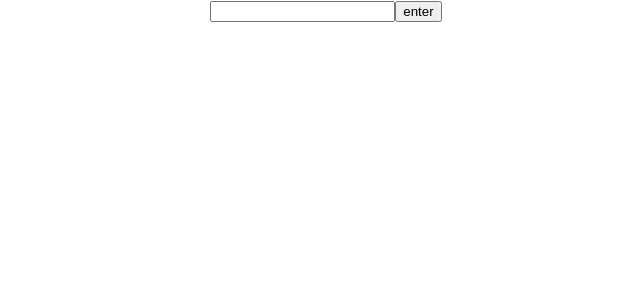
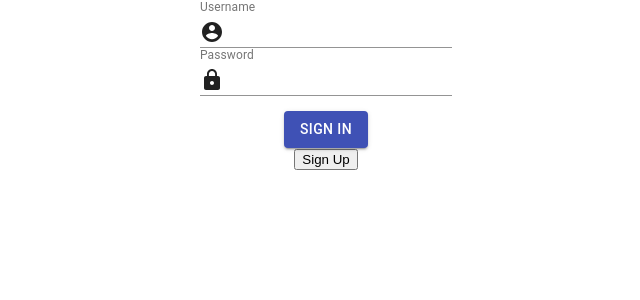
Before and after one commit to PCHANUL/Project-2P, a React (Create React App) app in the folder client/: page /selectroom in a window 1280 px wide. Shown: the top 300 px of the page, without its empty margins (314-954 px from the left). Built offline with nearby package versions, Linux system fonts and the light colour scheme.

Commit message:
"Login"_Signin material ui implemented

```diff
--- a/client/package.json
+++ b/client/package.json
@@ -3,6 +3,8 @@
   "version": "0.1.0",
   "private": true,
   "dependencies": {
+    "@material-ui/core": "^4.11.0",
+    "@material-ui/icons": "^4.9.1",
     "@testing-library/jest-dom": "^4.2.4",
     "@testing-library/react": "^9.5.0",
     "@testing-library/user-event": "^7.2.1",
--- a/client/src/App.js
+++ b/client/src/App.js
@@ -1,17 +1,16 @@
-import React, {Component} from 'react';
+import React, { Component } from 'react';
 import './App.css';
-import Signin from './containers/Signin'
-import Signup from './containers/Signup'
+import Signin from './containers/Signin';
+import Signup from './containers/Signup';
+import Login from './Pages/Login/Login';
 
 class App extends Component {
   render() {
     return (
       <div className='App'>
-        <Signup></Signup>
-        <Signin></Signin>
+        <Login />
       </div>
     );
-
   }
 }
 
--- a/client/src/Components/Login/Signin.js
+++ b/client/src/Components/Login/Signin.js
@@ -1,20 +1,68 @@
-import React, { Component } from 'react'
+import React, { Component } from 'react';
+import { Button } from '@material-ui/core';
+import TextField from '@material-ui/core/TextField';
+import InputAdornment from '@material-ui/core/InputAdornment';
+import AccountCircle from '@material-ui/icons/AccountCircle';
+import LockIcon from '@material-ui/icons/Lock';
 
 class Signin extends Component {
-  state = {email:''}
+  state = {
+    username: '',
+    password: '',
+  };
 
   render() {
     return (
-      <div>
-        <input type="text" value={this.state.email} onChange={function(e){
-          this.setState({ email:e.target.value })
-        }.bind(this)}></input>
-        <input type="button" value="enter" onClick={function(){
-          this.props.onClick(this.state.email);
-        }.bind(this)}></input>
-      </div>
-    )
+      <form>
+        <div>
+          <TextField
+            id='input-with-icon-textfield'
+            label='Username'
+            InputProps={{
+              startAdornment: (
+                <InputAdornment position='start'>
+                  <AccountCircle />
+                </InputAdornment>
+              ),
+            }}
+          />
+        </div>
+        <div>
+          <TextField
+            id='input-with-icon-textfield'
+            label='Password'
+            InputProps={{
+              startAdornment: (
+                <InputAdornment position='start'>
+                  <LockIcon />
+                </InputAdornment>
+              ),
+            }}
+          />
+        </div>
+        <div style={{ marginTop: '15px' }}>
+          <Button variant='contained' color='primary' onClick={() => console.log(123)}>
+            Sign In
+          </Button>
+        </div>
+      </form>
+    );
   }
 }
 
-export default Signin
+export default Signin;
+
+// <div>
+// <input
+//   type='text'
+//   value={this.state.username}
+//   onChange={(e) => this.setState({ username: e.target.value })}
+// />
+// </div>
+// <div>
+// <input
+//   type='password'
+//   value={this.state.password}
+//   onChange={(e) => this.setState({ password: e.target.value })}
+// />
+// </div>
--- a/client/src/Components/Login/Signup.js
+++ b/client/src/Components/Login/Signup.js
@@ -1,12 +1,41 @@
-import React, { Component } from 'react'
+import React, { Component } from 'react';
+import { Button } from '@material-ui/core';
 
 class Signup extends Component {
-
-  render(){
-    return(
-      <div>{this.props.email}</div>
-    )
+  state = {
+    username: '',
+    password: '',
+  };
+  render() {
+    return (
+      <form>
+        <div>
+          <span>Username</span>
+          <input
+            type='text'
+            value={this.state.username}
+            onChange={(e) => this.setState({ username: e.target.value })}
+          />
+        </div>
+        <div>
+          <span>password</span>
+          <input
+            type='password'
+            value={this.state.password}
+            onChange={(e) => this.setState({ password: e.target.value })}
+          />
+        </div>
+        <div>
+          <button>GOOGLE LOGIN</button>
+        </div>
+        <div>
+          <Button variant='contained' color='primary' onClick={() => console.log(123)}>
+            Sign Up
+          </Button>
+        </div>
+      </form>
+    );
   }
 }
 
-export default Signup
+export default Signup;
--- a/client/src/Pages/Login/Login.js
+++ b/client/src/Pages/Login/Login.js
@@ -1,7 +1,29 @@
-import React from 'react';
+import React, { Component } from 'react';
+import Signin from '../../containers/Signin';
+import Signup from '../../containers/Signup';
 
-const Login = () => {
-  return <div></div>;
-};
+class Login extends Component {
+  state = {
+    openSignup: false,
+  };
+  render() {
+    let signup = !this.state.openSignup ? (
+      <div>
+        <button onClick={() => this.setState({ openSignup: !this.state.openSignup })}>
+          Sign Up
+        </button>
+      </div>
+    ) : (
+      <Signup />
+    );
+
+    return (
+      <div>
+        <Signin />
+        {signup}
+      </div>
+    );
+  }
+}
 
 export default Login;
--- a/client/src/containers/Signin.js
+++ b/client/src/containers/Signin.js
@@ -1,16 +1,19 @@
-import Signin from '../Components/Login/Signin'
-import {connect} from 'react-redux';
+import Signin from '../Components/Login/Signin';
+import { connect } from 'react-redux';
+import * as actionTypes from '../store/actions';
 
 // redux에서 store의 값이 변경될때마다 실행, store의 state값을 받음
-function mapReduxStateToReactProps(state){
-  return {}
+function mapReduxStateToReactProps(state) {
+  return {
+    login: state.login,
+  };
 }
-function mapReduxDispatchToReactProps(dispatch){
+function mapReduxDispatchToReactProps(dispatch) {
   return {
-    onClick: function(email){
-      dispatch({type:"INCREMENT", email:email})
-    }
-  }
+    onEmailType: (email) => dispatch({ type: actionTypes.EMAIL_INPUT, payload: email }),
+    onPasswordType: (password) => dispatch({ type: actionTypes.PASSWORD_INPUT, payload: password }),
+    signin: () => dispatch({ type: actionTypes.LOGIN }),
+  };
 }
 export default connect(mapReduxStateToReactProps, mapReduxDispatchToReactProps)(Signin);
 
--- a/client/src/index.js
+++ b/client/src/index.js
@@ -4,8 +4,8 @@ import './index.css';
 import App from './App';
 import * as serviceWorker from './serviceWorker';
 
-import { Provider } from 'react-redux'
-import store from './store'
+import { Provider } from 'react-redux';
+import store from './store/store';
 
 ReactDOM.render(
   <React.StrictMode>
--- a/client/src/store.js
+++ /dev/null
@@ -1,12 +0,0 @@
-import { createStore } from 'redux';
-
-export default createStore(function(state, action){
-  // 최초의 실행
-  if(state === undefined){
-    return { email:'' }
-  }
-  if(action.type === 'INCREMENT'){
-    return {...state, email:action.email}
-  }
-  return state;
-}, window.__REDUX_DEVTOOLS_EXTENSION__ && window.__REDUX_DEVTOOLS_EXTENSION__())
--- /dev/null
+++ b/client/src/store/actions.js
@@ -0,0 +1,4 @@
+export const LOGIN = 'LOGIN';
+export const LOGOUT = 'LOGOUT';
+export const EMAIL_INPUT = 'EMAIL_INPUT';
+export const PASSWORD_INPUT = 'PASSWORD_INPUT';
--- /dev/null
+++ b/client/src/store/reducers/loginReducer.js
@@ -0,0 +1,40 @@
+import * as actionTypes from '../actions';
+
+const initialState = {
+  isLogin: false,
+  email: '',
+  password: '',
+};
+
+const reducer = (state = initialState, action) => {
+  switch (action.type) {
+    case actionTypes.LOGIN:
+      if (state.email === '' || state.password === '') {
+        return state;
+      }
+      return {
+        ...state,
+        isLogin: true,
+      };
+    case actionTypes.LOGOUT:
+      return {
+        ...state,
+        isLogin: false,
+      };
+    case actionTypes.EMAIL_INPUT:
+      return {
+        ...state,
+        email: action.payload,
+      };
+    case actionTypes.PASSWORD_INPUT:
+      return {
+        ...state,
+        password: action.payload,
+      };
+    default:
+      return state;
+  }
+  // return state;
+};
+
+export default reducer;
--- /dev/null
+++ b/client/src/store/store.js
@@ -0,0 +1,11 @@
+import { createStore, combineReducers } from 'redux';
+import loginReducer from './reducers/loginReducer';
+
+const rootReducer = combineReducers({
+  login: loginReducer,
+});
+
+export default createStore(
+  rootReducer,
+  window.__REDUX_DEVTOOLS_EXTENSION__ && window.__REDUX_DEVTOOLS_EXTENSION__()
+);
```
Also changed, not shown: 1 other file (tests, documents, lock files or other folders).
